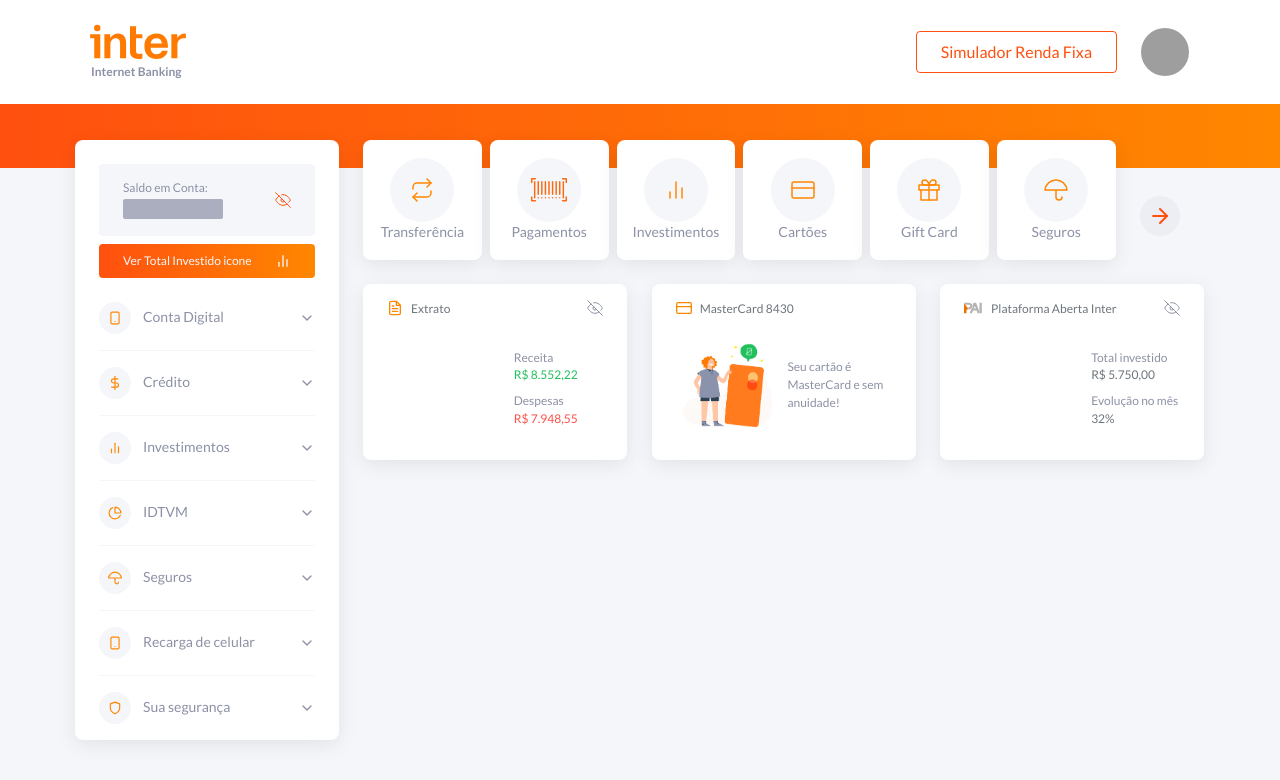
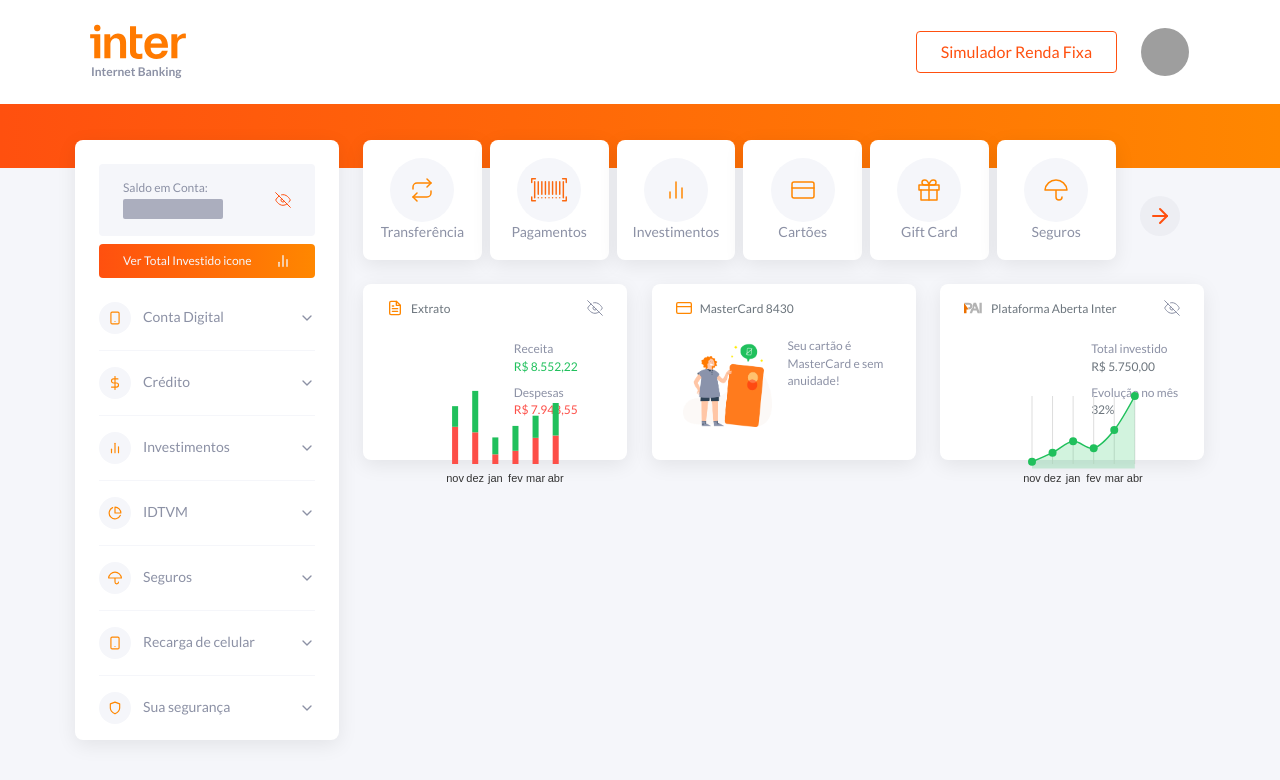
Before and after one commit to tiagosn01/bancointer, a React (Create React App) app: page / in a window 1280 px wide. Shown: the top 780 px of the page. Built offline with nearby package versions, Linux system fonts and the light colour scheme; grey boxes are pictures that could not be loaded.

Commit message:
feature AccountSummary

```diff
--- a/package.json
+++ b/package.json
@@ -14,7 +14,6 @@
     "prop-types": "^15.7.2",
     "react": "^16.13.1",
     "react-app-rewired": "^2.1.6",
-    "react-charts": "^2.0.0-beta.7",
     "react-dom": "^16.13.1",
     "react-icons": "^3.11.0",
     "react-scripts": "3.4.3",
--- a/src/pages/Dashboard/MainContent/AccountSummary/styles.js
+++ b/src/pages/Dashboard/MainContent/AccountSummary/styles.js
@@ -64,7 +64,9 @@ export const LeftData = styled.div`
   ${() => css`
     margin-right: 0.8rem;
     max-width: 55%;
+    max-height: 9.6rem;
     width: 100%;
+    height: 100%;
     display: flex;
     justify-content: center;
     align-items: center;
@@ -78,6 +80,8 @@ export const LeftData = styled.div`
 export const RightData = styled.div`
   ${({ theme }) => css`
     font-size: ${theme.fontSizes.small};
+    height: 100%;
+    max-height: 9.6rem;
     > span:not(:only-child):last-of-type {
       margin-top: 0.8rem;
       display: block;
```
Also changed, not shown: 1 other file (tests, documents, lock files or other folders).
